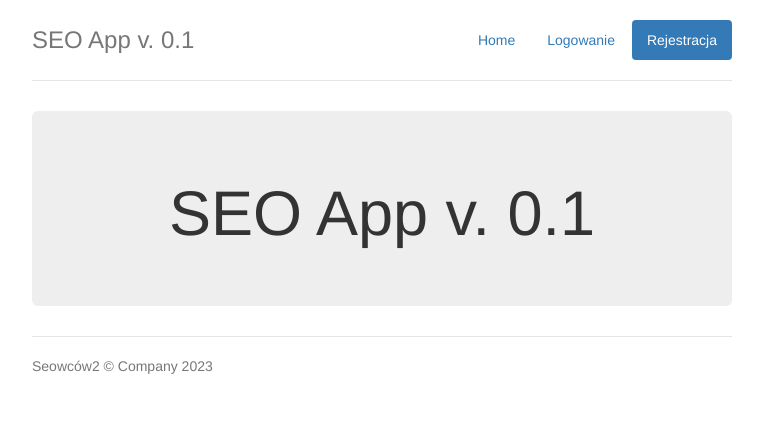
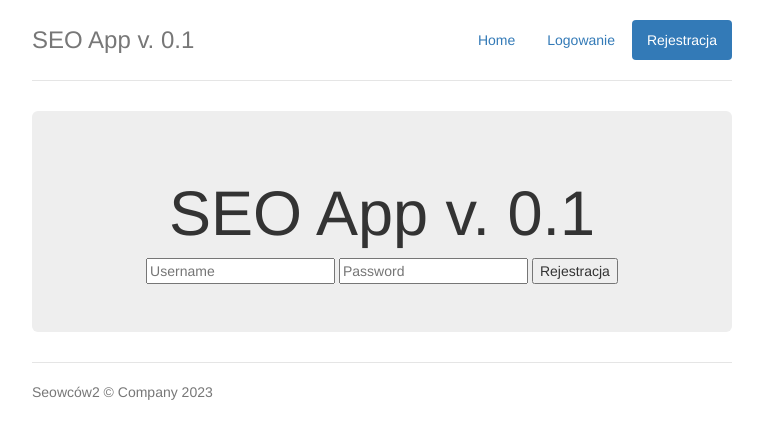
Before and after one commit to JakubFur/seo-python-project, a Flask app: page /register in a window 1280 px wide. Shown: the top 439 px of the page, without its empty margins (258-1021 px from the left). Run offline with Flask 3, Linux system fonts and the light colour scheme; some libraries are stand-ins or nearby versions.

Commit message:
Dodanie rejestracji w formach .py i .htlm.

```diff
--- a/app.py
+++ b/app.py
@@ -1,23 +1,54 @@
 from flask import Flask, render_template, url_for
 from flask_sqlalchemy import SQLAlchemy
-
+from flask_login import UserMixin
+from flask_wtf import FlaskForm
+from wtforms import StringField, PasswordField, SubmitField
+from wtforms.validators import InputRequired, Length, ValidationError
 
 app = Flask(__name__)
 
 app.config['SQLALCHEMY_DATABASE_URI'] = 'mysql://root:Pieniazek21@localhost/bucketlist'
-mysql = SQLAlchemy(app)
+app.config['SECRET_KEY'] = '1234'
+db = SQLAlchemy(app)
+
+class User(db.Model, UserMixin):
+    id = db.Column(db.Integer, primary_key=True)
+    username = db.Column(db.String(20), nullable=False, unique=True)
+    password = db.Column(db.String(80), nullable=False)
+
+class RegisterForm(FlaskForm):
+    username = StringField(validators=[InputRequired(), Length(min=3, max=20)], render_kw={"placeholder": "Username"})
+    password = PasswordField(validators=[InputRequired(), Length(min=4, max=20)], render_kw={"placeholder": "Password"})
+    submit = SubmitField("Rejestracja")
+
+    def validate_username(self, username):
+        existing_user_username = User.query.filter_by(
+            username=username.data).first()
+        if existing_user_username:
+            raise ValidationError("Użytkownik o takiej nazwie istnieje!")
+
+class LoginForm(FlaskForm):
+    username = StringField(validators=[InputRequired(), Length(min=3, max=20)], render_kw={"placeholder": "Username"})
+    password = PasswordField(validators=[InputRequired(), Length(min=4, max=20)], render_kw={"placeholder": "Password"})
+    submit = SubmitField("Logowanie")
+
+# app.config['SQLALCHEMY_DATABASE_URI'] = 'mysql://root:Pieniazek21@localhost/bucketlist'
+# mysql = SQLAlchemy(app)
 
 @app.route('/')
 def home():
+    """Strona główna"""
     return render_template('index.html')
 
-@app.route('/login')
+@app.route('/login', methods=['GET','POST'])
 def login():
-    return render_template('login.html')
+    form = LoginForm()
+    return render_template('login.html', form=form)
 
-@app.route('/register')
+@app.route('/register', methods=['GET','POST'])
 def register():
-    return render_template('register.html')
+    form = RegisterForm()
+    return render_template('register.html', form=form)
 
 if __name__ == '__main__':
     app.run(debug=True)
--- a/templates/login.html
+++ b/templates/login.html
@@ -37,6 +37,12 @@
         </div>
         <div class="jumbotron">
             <h1>SEO App v. 0.1</h1>
+            <form method="POST" action="">
+                {{ form.hidden_tag() }}
+                {{ form.username }}
+                {{ form.password }}
+                {{ form.submit }}
+            </form>
         </div>
         <footer class="footer">
             <p>Seowców2 &copy; Company 2023</p>
--- a/templates/register.html
+++ b/templates/register.html
@@ -37,6 +37,12 @@
         </div>
         <div class="jumbotron">
             <h1>SEO App v. 0.1</h1>
+            <form method="POST" action="">
+                {{ form.hidden_tag() }}
+                {{ form.username }}
+                {{ form.password }}
+                {{ form.submit }}
+            </form>
         </div>
         <footer class="footer">
             <p>Seowców2 &copy; Company 2023</p>
```
